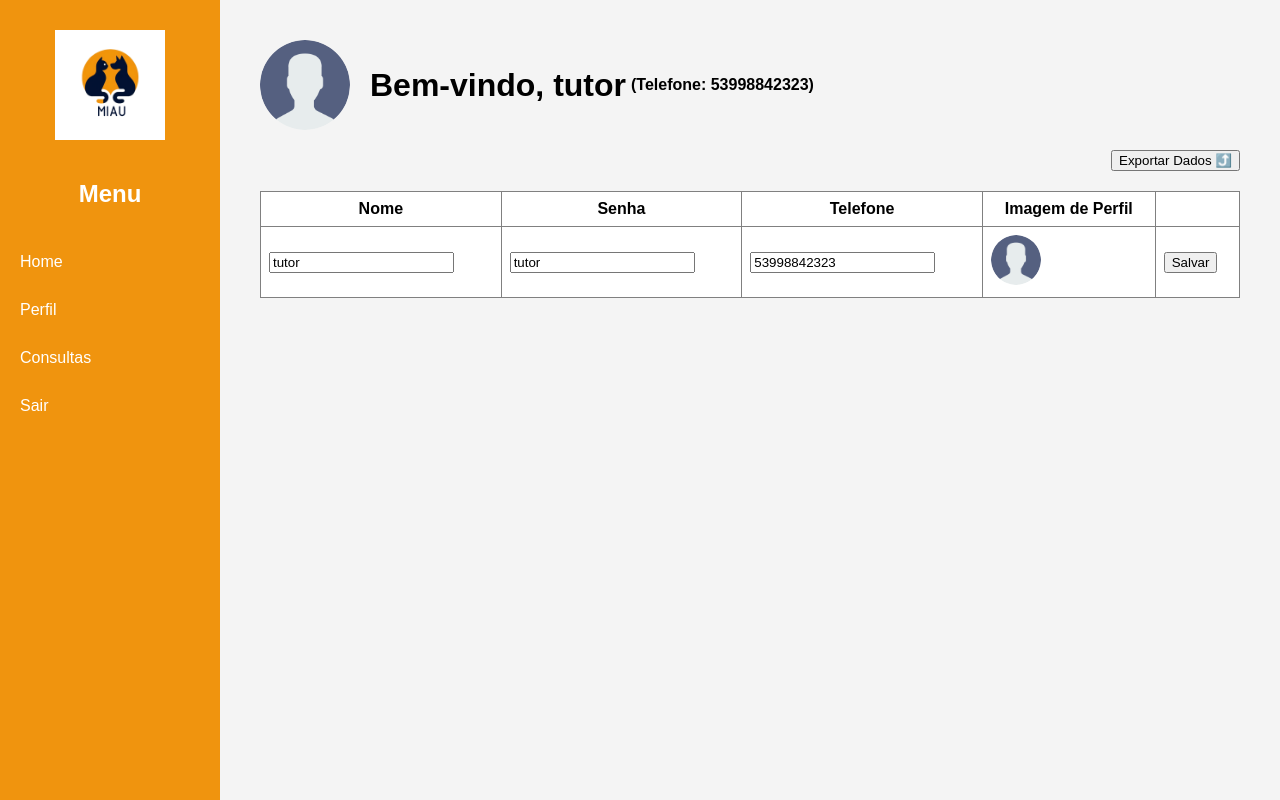
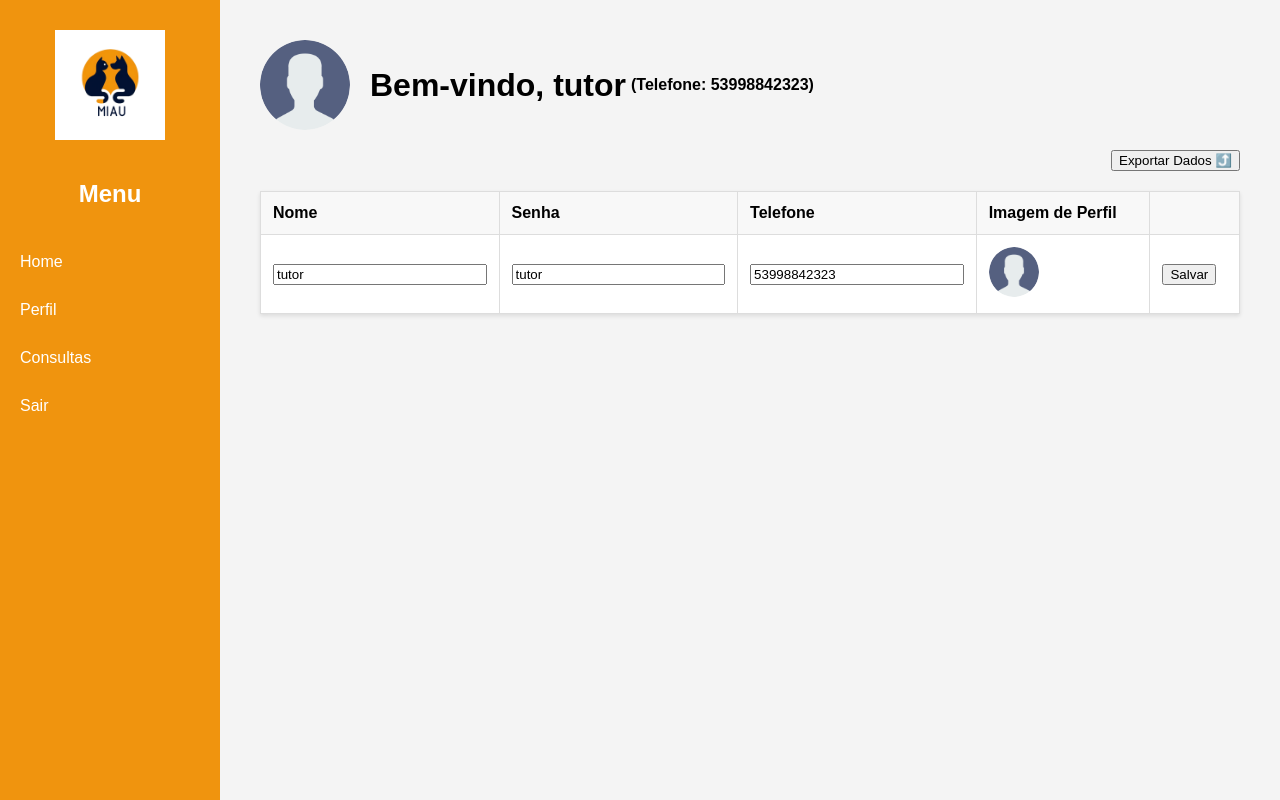
Before and after one commit to dankas/miau, a PHP site: page /home.php?section=perfil in a window 1280 px wide. Run offline with PHP 8.4, Linux system fonts and the light colour scheme; a user stored in the database is signed in; data comes from the database, SQL or seed files in the repository; data that the repository does not hold is empty.

Commit message:
Implementar ordenação de pets e aprimorar a tabela de perfil

```diff
--- a/controllers/homecontroller.php
+++ b/controllers/homecontroller.php
@@ -9,9 +9,24 @@ require_once 'petscontroller.php';
 require_once 'userscontroller.php';
 require_once 'consultascontroller.php';
 
-$pets  = getPets($_SESSION['userId'], $pdo->prepare("SELECT * FROM pet JOIN tipo ON pet.tipoid = tipo.idtipo WHERE tutor = :id AND ativo = 1 ORDER BY datetimeregistro"));
+// parâmetros de ordenação para os pets
+$allowedSortColumns = ['nome', 'nascimento', 'datetimeregistro'];
+$allowedSortOrders = ['ASC', 'DESC'];
+
+$sortBy = $_GET['sort'] ?? 'datetimeregistro';
+$sortOrder = strtoupper($_GET['order'] ?? 'DESC');
+
+if (!in_array($sortBy, $allowedSortColumns)) {
+    $sortBy = 'datetimeregistro'; // Valor padrão seguro
+}
+if (!in_array($sortOrder, $allowedSortOrders)) {
+    $sortOrder = 'DESC'; // Valor padrão seguro
+}
+
+$pets  = getPets($_SESSION['userId'], $pdo->prepare("SELECT * FROM pet JOIN tipo ON pet.tipoid = tipo.idtipo WHERE tutor = :id AND ativo = 1 ORDER BY $sortBy $sortOrder"));
 $user = getUser($_SESSION['userId'], $pdo->prepare("SELECT * FROM users WHERE iduser = :id"));
 $consultas = getConsultas( $pdo->prepare("SELECT * FROM consulta JOIN tipo_consulta ON consulta.tipoconsultaid = tipo_consulta.idtipoconsulta WHERE ativo = 1 ORDER BY datetimeregistro"));
+
 
 if ($_SERVER['REQUEST_METHOD'] === 'POST' && $_GET['action'] == 'exportJson' )  {
     $commitMessage = 'commit ' . date('Y-m-d H:i:s').'';
@@ -47,7 +62,7 @@ if ($_SERVER['REQUEST_METHOD'] === 'POST' && $_GET['action'] == 'addpet') {
     $pet->setImgperfil($novaImgPerfil);
     array_push($pets, $pet);
     addPet($pet,$pdo);
-    header('Location: home.php?section=home&message=Pet adicionado com sucesso');
+    header("Location: home.php?section=pets&message=Pet adicionado com sucesso&sort=$sort_by&order=$sort_order");
     exit();
 
 }
@@ -67,7 +82,7 @@ if ($_SERVER['REQUEST_METHOD'] === 'POST' && $_GET['action'] == 'updatePet') {
     $pet->setTipo(($_POST['tipo'] === 'Gato' ) ? 1 : 2 );
     $pet->setTutor( $_SESSION['userId']);
     updatePet($pet,$pdo);
-    header('Location: home.php?section=home&message=Pet atualizado com sucesso '.$novaImgPerfil. ' ');
+    header("Location: home.php?section=pets&message=Pet atualizado com sucesso&sort=$sort_by&order=$sort_order");
     exit();
 
 }
@@ -75,7 +90,7 @@ if ($_SERVER['REQUEST_METHOD'] === 'POST' && $_GET['action'] == 'updatePet') {
 if ($_SERVER['REQUEST_METHOD'] === 'POST' && $_GET['action'] == 'deletePet') {
    $pet = array_find($pets, fn($p) => $p->idpet == $_POST['idpet']);
    deletePet($pet,$consultas,$pdo);
-   header('Location: home.php');
+   header("Location: home.php?section=pets&message=Pet excluído com sucesso&sort=$sort_by&order=$sort_order");
    exit();
 
 }
--- a/home.php
+++ b/home.php
@@ -49,6 +49,27 @@ $section = isset($_GET['section']) ? $_GET['section'] : '';
             margin-left: 220px;
             padding: 40px;
         }
+        .main-content table {
+            width: 100%;
+            border-collapse: collapse;
+            background-color: #fff;
+            margin-top: 20px;
+            box-shadow: 0 2px 4px rgba(0,0,0,0.1);
+        }
+        .main-content th, .main-content td {
+            border: 1px solid #ddd;
+            padding: 12px; /* Controla o espaçamento interno das células */
+            text-align: left;
+            vertical-align: middle;
+        }
+        .main-content th {
+            background-color: #f8f8f8;
+            font-weight: bold;
+        }
+        .main-content td input[type="text"], .main-content td input[type="date"], .main-content td select, .main-content td textarea {
+            width: 100%;
+            box-sizing: border-box;
+        }
     </style>
 </head>
 <body>
--- a/partials/perfilpartial.php
+++ b/partials/perfilpartial.php
@@ -1,4 +1,4 @@
-        <table border="1" cellpadding="8" cellspacing="0" style="background:#fff; border-collapse:collapse; width:100%;">
+        <table>
             <thead>
                 <tr>
                     <th>Nome</th>
```
Also changed, not shown: partials/petspartial.php (+16 -2 lines).
